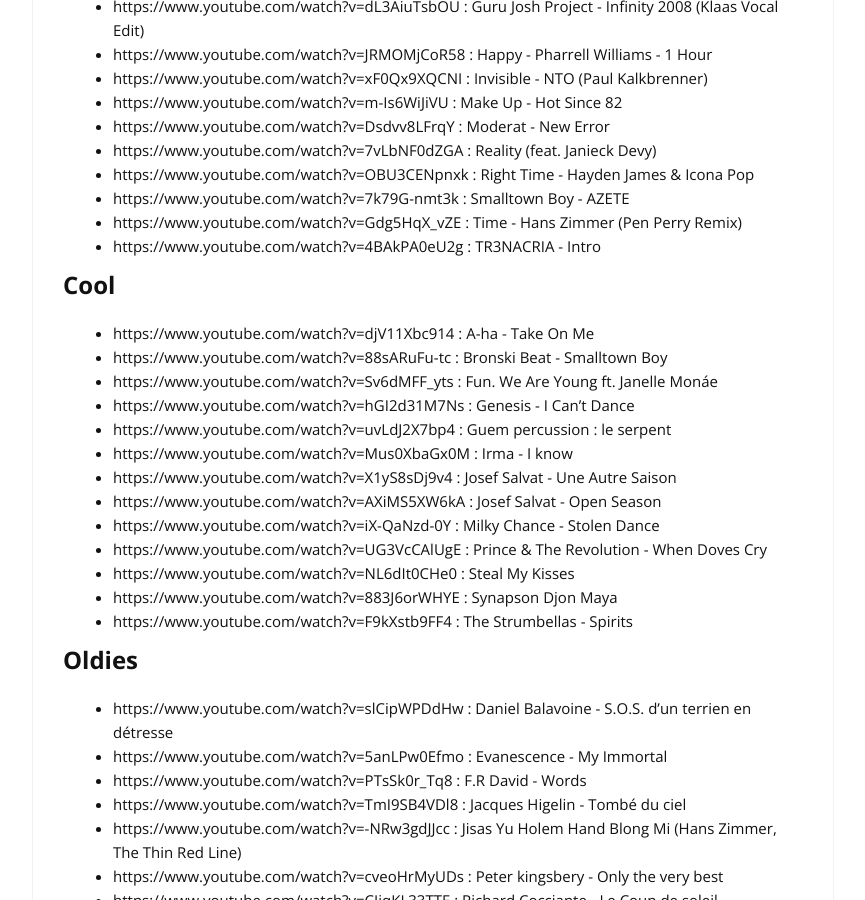
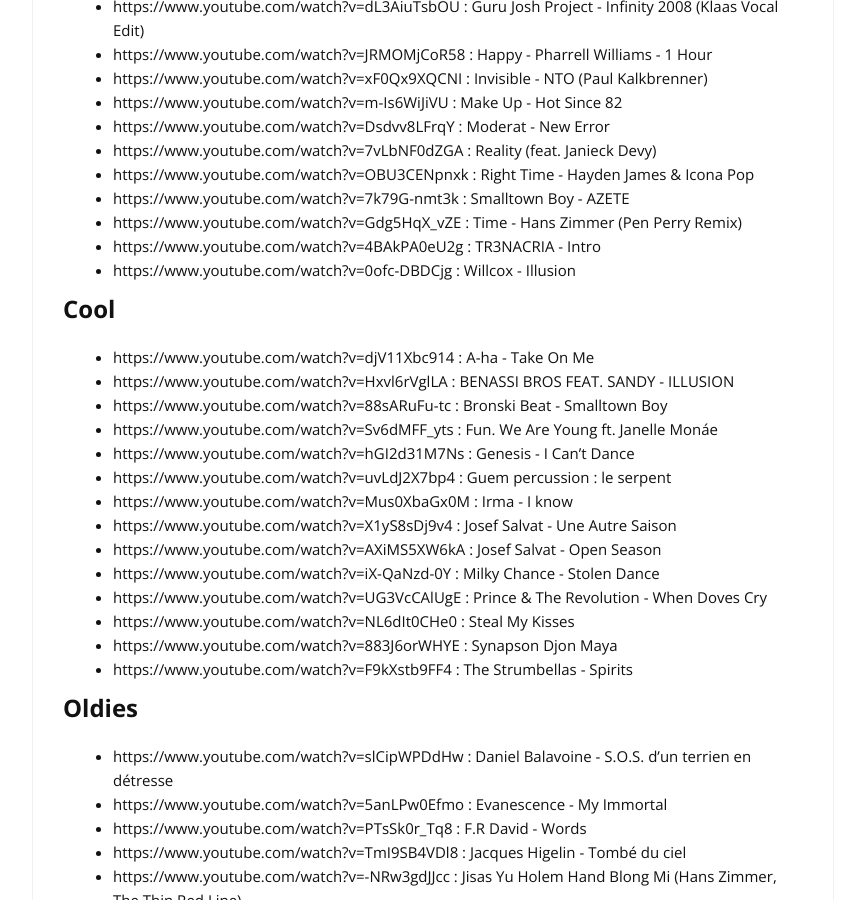
Before and after one commit to cylmat/cylmat.github.io, a Jekyll site: the page built from _pages/musics.md, in a window 1280 px wide and 900 px high, scrolled down 928 px. Shown: the whole window, without its empty margins (207-1072 px from the left). Built offline with Jekyll 4.4.1, drawn with Linux system fonts in a browser that asks for light colours; nearby versions of some CDN libraries.

Commit message:
Update musics.md

```diff
--- a/_pages/musics.md
+++ b/_pages/musics.md
@@ -39,10 +39,12 @@
 - https://www.youtube.com/watch?v=7k79G-nmt3k : Smalltown Boy - AZETE
 - https://www.youtube.com/watch?v=Gdg5HqX_vZE : Time - Hans Zimmer (Pen Perry Remix)
 - https://www.youtube.com/watch?v=4BAkPA0eU2g : TR3NACRIA - Intro
+- https://www.youtube.com/watch?v=0ofc-DBDCjg : Willcox - Illusion
 
 ## Cool
 
 - https://www.youtube.com/watch?v=djV11Xbc914 : A-ha - Take On Me
+- https://www.youtube.com/watch?v=Hxvl6rVglLA : BENASSI BROS FEAT. SANDY - ILLUSION
 - https://www.youtube.com/watch?v=88sARuFu-tc : Bronski Beat - Smalltown Boy
 - https://www.youtube.com/watch?v=Sv6dMFF_yts : Fun. We Are Young ft. Janelle Monáe
 - https://www.youtube.com/watch?v=hGI2d31M7Ns : Genesis - I Can't Dance
```
